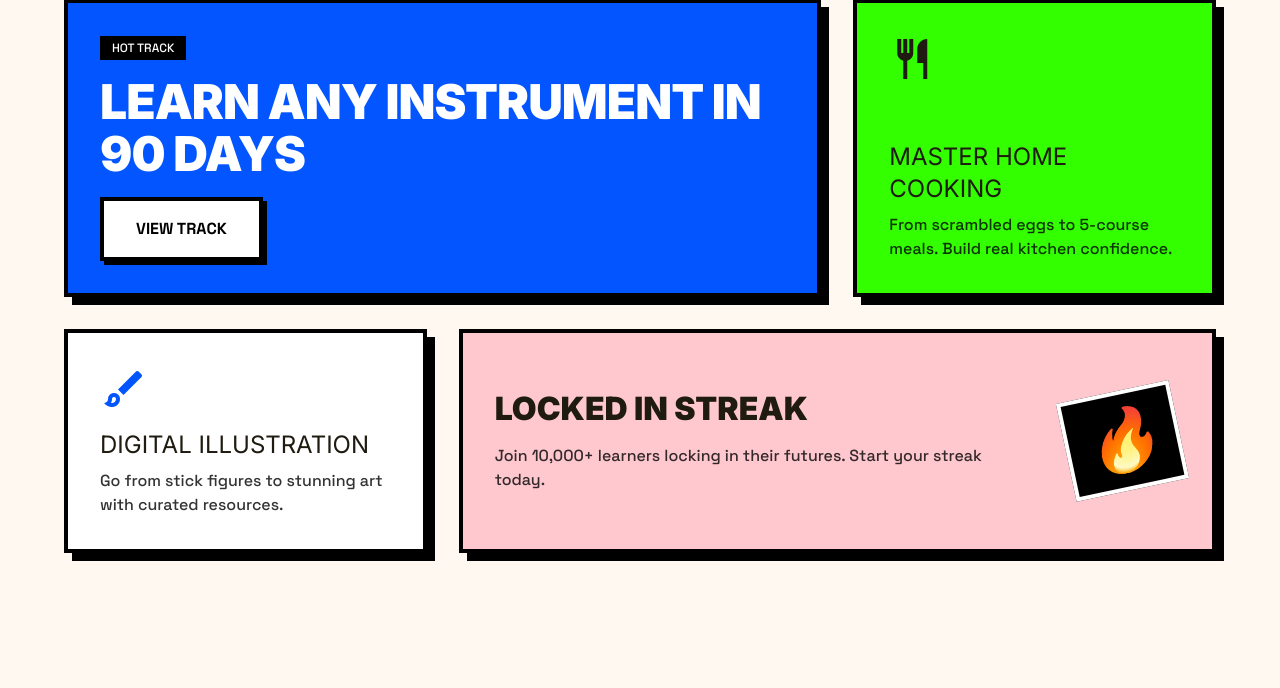
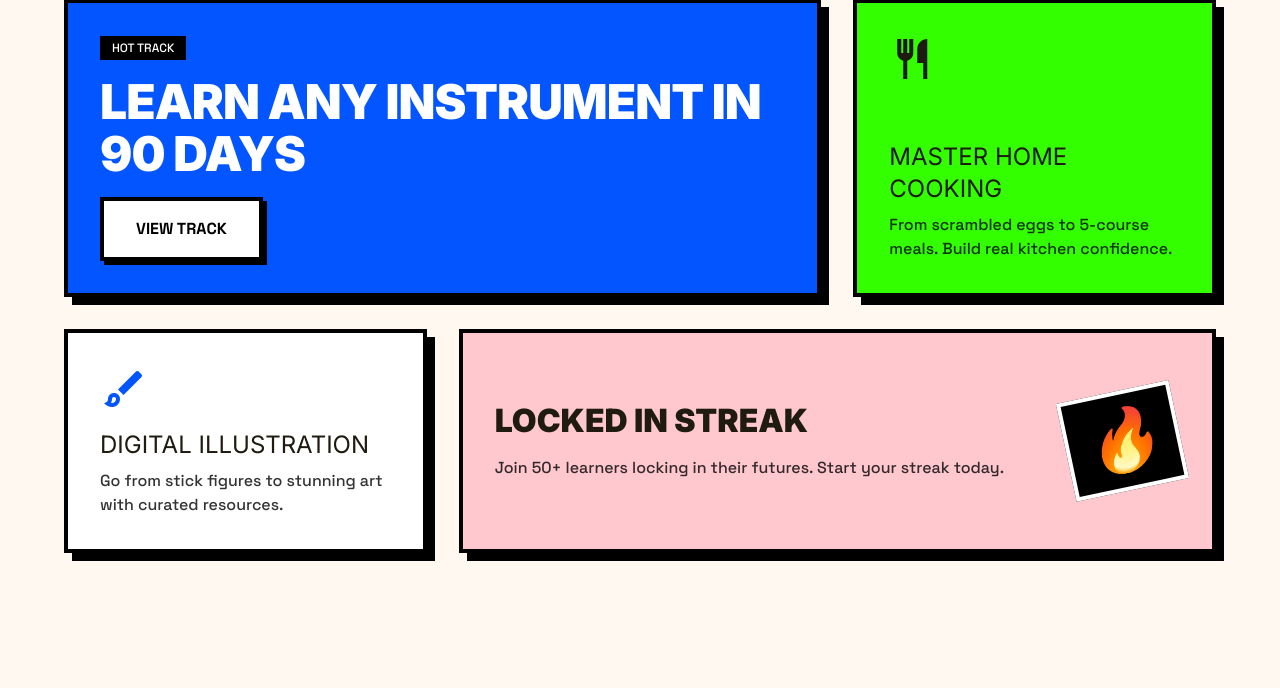
Before and after one commit to Tarvel/LockedIn, a Django app: page / in a window 1280 px wide. Shown: the part 1046-1734 px from the top of the page. Run offline with Django 5.2, Linux system fonts and the light colour scheme; some libraries are stand-ins or nearby versions.

Commit message:
updated user amount

```diff
--- a/templates/landing_page.html
+++ b/templates/landing_page.html
@@ -72,7 +72,7 @@
             <div class="md:col-span-8 bg-tertiary-container p-8 border-4 border-black neo-shadow flex items-center justify-between gap-8">
                 <div class="flex-1">
                     <h4 class="font-headline-md text-headline-md uppercase mb-4">LOCKED IN STREAK</h4>
-                    <p class="font-body-lg text-black/80">Join 10,000+ learners locking in their futures. Start your streak today.</p>
+                    <p class="font-body-lg text-black/80">Join 50+ learners locking in their futures. Start your streak today.</p>
                 </div>
                 <div class="text-6xl font-black italic transform -rotate-12 bg-black text-[#FFD100] p-4 border-4 border-white">🔥</div>
             </div>
```
